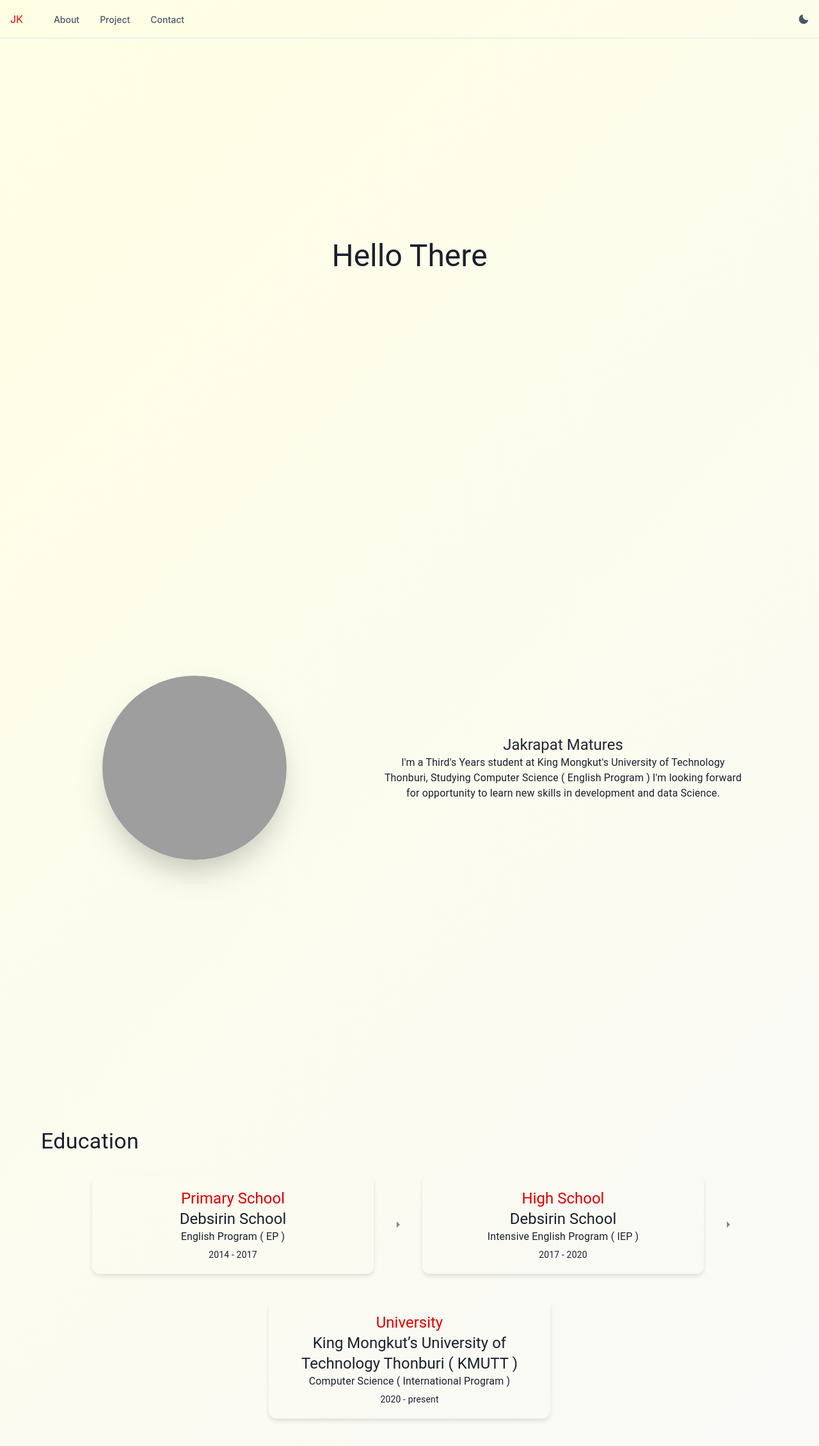
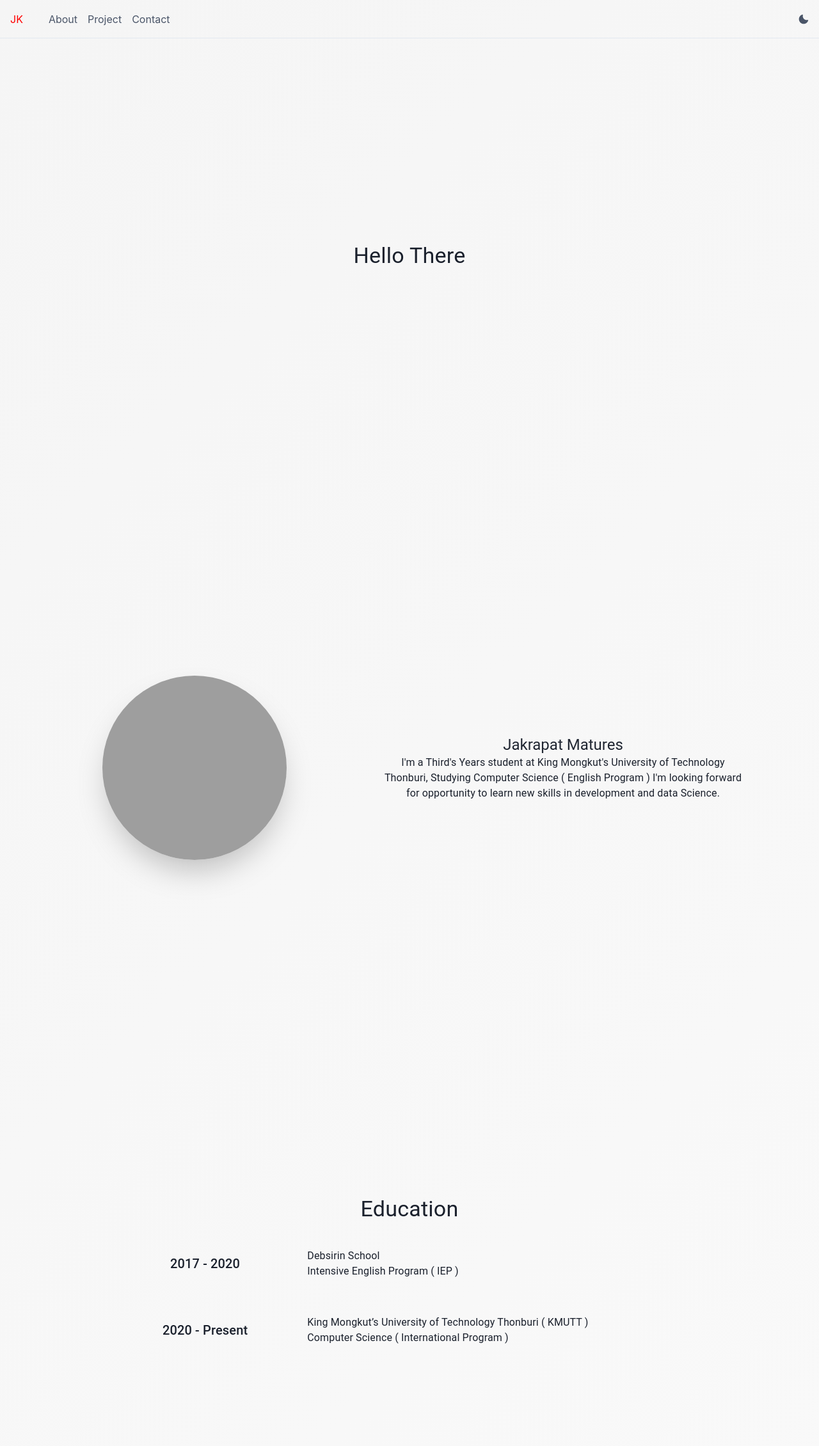
Before and after one commit to Jakrapat-M/PortfolioWeb, a React (Vite) app: page / in a window 1280 px wide. Shown: the top 2260 px of the page at 64% size. Built offline with nearby package versions, Linux system fonts and the light colour scheme; grey boxes are pictures that could not be loaded.

Commit message:
smoth scrolling & edit edu

```diff
--- a/package.json
+++ b/package.json
@@ -18,11 +18,13 @@
     "@mui/material": "^5.14.10",
     "react": "^18.2.0",
     "react-dom": "^18.2.0",
-    "react-router-dom": "^6.16.0"
+    "react-router-dom": "^6.16.0",
+    "react-scroll": "^1.9.0"
   },
   "devDependencies": {
     "@types/react": "^18.2.15",
     "@types/react-dom": "^18.2.7",
+    "@types/react-scroll": "^1.8.10",
     "@typescript-eslint/eslint-plugin": "^6.0.0",
     "@typescript-eslint/parser": "^6.0.0",
     "@vitejs/plugin-react-swc": "^3.3.2",
--- a/src/components/navbar.tsx
+++ b/src/components/navbar.tsx
@@ -1,3 +1,4 @@
+import React from "react";
 import {
   Box,
   Flex,
@@ -23,6 +24,8 @@ import {
   MoonIcon,
   SunIcon,
 } from "@chakra-ui/icons";
+import { Link as ScrollLink } from "react-scroll";
+import { animateScroll as scroll } from "react-scroll";
 
 const NAV_ITEMS: Array<NavItem> = [
   {
@@ -31,12 +34,12 @@ const NAV_ITEMS: Array<NavItem> = [
       {
         label: "About Me",
         subLabel: "",
-        href: "#aboutMe",
+        href: "aboutMe",
       },
       {
         label: "Education",
         subLabel: "",
-        href: "#education",
+        href: "education",
       },
     ],
   },
@@ -50,7 +53,7 @@ const NAV_ITEMS: Array<NavItem> = [
   },
 ];
 
-export default function WithSubnavigation() {
+const WithSubnavigation = () => {
   const { isOpen, onToggle } = useDisclosure();
   const { colorMode, toggleColorMode } = useColorMode();
 
@@ -112,31 +115,26 @@ export default function WithSubnavigation() {
       </Collapse>
     </Box>
   );
-}
+};
 
 const DesktopNav = () => {
   const linkColor = useColorModeValue("gray.600", "gray.200");
-  const linkHoverColor = useColorModeValue("gray.800", "white");
 
   return (
     <Stack direction={"row"} spacing={4}>
       {NAV_ITEMS.map((navItem) => (
         <Box key={navItem.label}>
           <Popover trigger={"hover"} placement={"bottom-start"}>
-            <PopoverTrigger>
-              <Box
-                as="a"
-                p={2}
-                href={navItem.href}
-                fontSize={"sm"}
-                fontWeight={500}
-                color={linkColor}
-                _hover={{
-                  textDecoration: "none",
-                  color: linkHoverColor,
-                }}
+            <PopoverTrigger><Box>
+              <ScrollLink
+                to={navItem.href || ""}
+                smooth={true}
+                duration={500}
+                offset={0}
+                style={{ textDecoration: "none", color: linkColor }}
               >
                 {navItem.label}
+              </ScrollLink>
               </Box>
             </PopoverTrigger>
 
@@ -165,9 +163,15 @@ const DesktopNav = () => {
 
 const DesktopSubNav = ({ label, href, subLabel }: NavItem) => {
   return (
+    <ScrollLink
+      to={href || ""}
+      smooth={true}
+      duration={500}
+      offset={-60}
+      style={{ textDecoration: "none", color: "inherit" }}
+    >
       <Box
         as="a"
-      href={href}
         role={"group"}
         display={"block"}
         p={2}
@@ -198,6 +202,7 @@ const DesktopSubNav = ({ label, href, subLabel }: NavItem) => {
           </Flex>
         </Stack>
       </Box>
+    </ScrollLink>
   );
 };
 
@@ -222,6 +227,7 @@ const MobileNavItem = ({ label, children, href }: NavItem) => {
     <Stack spacing={4} onClick={children && onToggle}>
       <Box
         py={2}
+        role="group"
         as="a"
         href={href ?? "#"}
         justifyContent="space-between"
@@ -274,3 +280,5 @@ interface NavItem {
   children?: Array<NavItem>;
   href?: string;
 }
+
+export default WithSubnavigation;
--- a/src/pages/education.tsx
+++ b/src/pages/education.tsx
@@ -1,21 +1,20 @@
 import { Center, Container, useColorModeValue } from "@chakra-ui/react";
-import { Box, Grid, Typography } from "@mui/material";
+import { Box, Divider, Grid, Typography } from "@mui/material";
 import React from "react";
 
 interface EducationBoxProps {
-  type: string;
   university: string;
   program: string;
   year: string;
 }
 
 const educationData = [
-  {
-    type: "Primary School",
-    university: "Debsirin School",
-    program: "English Program ( EP )",
-    year: "2014 - 2017",
-  },
+  // {
+  //   type: "Primary School",
+  //   university: "Debsirin School",
+  //   program: "English Program ( EP )",
+  //   year: "2014 - 2017",
+  // },
   {
     type: "High School",
     university: "Debsirin School",
@@ -26,29 +25,38 @@ const educationData = [
     type: "University",
     university: "King Mongkut’s University of Technology Thonburi ( KMUTT )",
     program: "Computer Science ( International Program )",
-    year: "2020 - present",
+    year: "2020 - Present",
   },
 
   // Add more education history objects as needed
 ];
 
-const EducationBox = ({
-  type,
-  university,
-  program,
-  year,
-}: EducationBoxProps) => {
+const EducationBox = ({ university, program, year }: EducationBoxProps) => {
   return (
     <Box
       sx={{
         padding: "20px",
-        backgroundColor: "rgba(255, 255, 255, 0.01)",
-        boxShadow: "0px 4px 6px rgba(0, 0, 0, 0.1)",
-        borderRadius: "12px",
-        margin: "20px", // Add some margin to separate boxes
+
+        // Add some margin to separate boxes
       }}
     >
-      <Typography
+      <Grid container>
+        <Grid item xs={12} md={4} textAlign="center" my={2}>
+          <Center height="full">
+            <Typography variant="h6" style={{ wordWrap: "break-word" }}>
+              {year}
+            </Typography>
+          </Center>
+        </Grid>
+        <Grid item xs={12} md={7} textAlign="start" my={'auto'}>
+          <Typography variant="body1" style={{ wordWrap: "break-word" }}>
+            {university}
+            <br />
+            {program}
+          </Typography>
+        </Grid>
+      </Grid>
+      {/* <Typography
         variant="h5"
         color={useColorModeValue("#dd0000", "#dd0000")}
         align="center"
@@ -77,7 +85,7 @@ const EducationBox = ({
         style={{ wordWrap: "break-word" }}
       >
         {year}
-      </Typography>
+      </Typography> */}
     </Box>
   );
 };
@@ -88,44 +96,28 @@ const Education = () => {
       id="education"
       style={{
         display: "flex",
-        justifyContent: "start",
+        justifyContent: "center",
         alignItems: "center",
         height: "100vh",
       }}
     >
       <Container>
-        <Typography variant="h4" gutterBottom>
-          Education
-        </Typography>
+        <Center>
+          <Typography variant="h4" gutterBottom>
+            Education
+          </Typography>
+        </Center>
         <div style={{ display: "flex" }}>
           <Grid justifyContent={"center"} alignContent={"center"} container>
             {educationData.map((education, index) => (
               <React.Fragment key={index}>
-                <Grid item xs={12} md={5}>
+                <Grid item xs={12} md={12}>
                   <EducationBox
-                    type={education.type}
                     university={education.university}
                     program={education.program}
                     year={education.year}
                   />
                 </Grid>
-
-                {index < educationData.length - 1 && (
-                  <Center className="py-5 pl-4">
-                    <div
-                      className="arrow-connector"
-                      style={{
-                        width: "20px",
-                        height: "0",
-                        borderBottom: "5px solid transparent",
-                        borderTop: "5px solid transparent",
-                        borderLeft: "5px solid #888",
-
-                        // Arrow color
-                      }}
-                    ></div>
-                  </Center>
-                )}
               </React.Fragment>
             ))}
           </Grid>
--- a/src/pages/home.tsx
+++ b/src/pages/home.tsx
@@ -9,7 +9,7 @@ const HomePage = () => {
           align="center"
           alignContent="center"
           alignItems="center"
-          variant="h3"
+          variant="h4"
         >
           Hello There
         </Typography>
--- a/src/theme.ts
+++ b/src/theme.ts
@@ -5,9 +5,7 @@ const theme = extendTheme({
     global: (props: { colorMode: string }) => ({
       body: {
         background: `linear-gradient(135deg, ${
-          props.colorMode === "dark"
-            ? "#020203, #2f2b34"
-            : "#ffffe4, #f9f9f9"
+          props.colorMode === "dark" ? "#020203, #2f2b34" : "#f5f5f5, #f9f9f9"
         })`,
       },
     }),
```
Also changed, not shown: 1 other file (tests, documents, lock files or other folders). Lines whose indentation alone changed are shown as unchanged.
